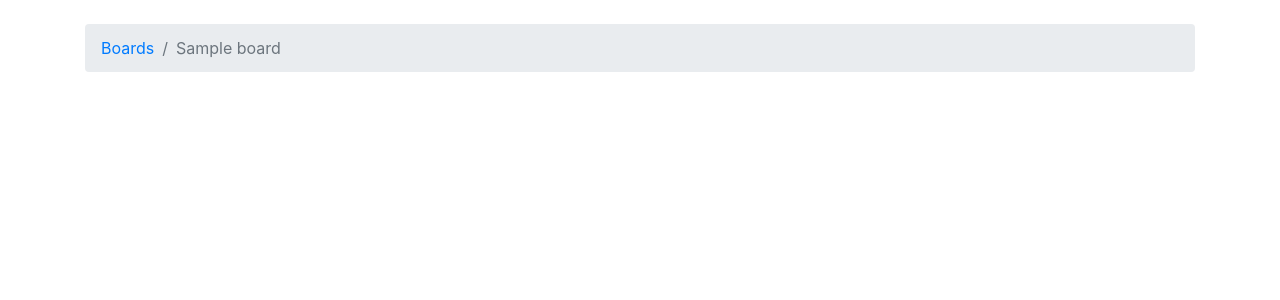
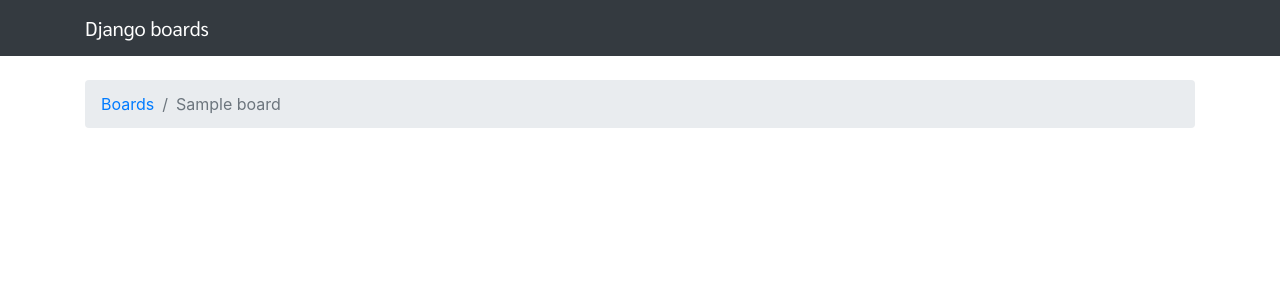
Before and after one commit to ni8mr/test_project, a Django app: page /boards/1/ in a window 1280 px wide. Shown: the top 300 px of the page. Run offline with Django 3.2, Linux system fonts and the light colour scheme; tables that the repository leaves empty hold one stand-in row (values such as "Sample post"); some libraries are stand-ins or nearby versions.

Commit message:
Add template inheritance.

```diff
--- /dev/null
+++ b/static/css/app.css
@@ -0,0 +1,3 @@
+.navbar-brand {
+  font-family: 'Sarabun', sans-serif;
+}
--- /dev/null
+++ b/templates/base.html
@@ -0,0 +1,28 @@
+{% load static %}
+<!DOCTYPE html>
+<html>
+<head>
+    <meta charset="utf-8">
+    <title>{% block title %}Django boards{% endblock %}</title>
+    <link href="https://fonts.googleapis.com/css?family=Sarabun" rel="stylesheet">
+    <link rel="stylesheet" href="{% static 'css/bootstrap.min.css' %}">
+    <link rel="stylesheet" href="{% static 'css/app.css' %}">
+</head>
+<body>
+
+<nav class="navbar navbar-expand-lg navbar-dark bg-dark">
+    <div class="container">
+        <a class="navbar-brand" href="{% url 'home' %}">Django boards</a>
+    </div>
+</nav>
+
+<div class="container">
+    <ol class="breadcrumb my-4">
+        {% block breadcrumb %}
+        {% endblock %}
+    </ol>
+    {% block content %}
+    {% endblock %}
+</div>
+</body>
+</html>
--- a/templates/topics.html
+++ b/templates/topics.html
@@ -1,17 +1,13 @@
-{% load static %}
-<!DOCTYPE html>
-<html>
-<head>
-    <meta charset="utf-8">
-    <title>{{ board.name }}</title>
-    <link rel="stylesheet" href="{% static 'css/bootstrap.min.css' %}">
-</head>
-<body>
-<div class="container">
-    <ol class="breadcrumb my-4">
-        <li class="breadcrumb-item"><a href="{% url 'home' %}">Boards</a></li>
-        <li class="breadcrumb-item active">{{ board.name }}</li>
-    </ol>
-</div>
-</body>
-</html>
+{% extends 'base.html' %}
+
+{% block title %}
+    {{ board.name }} - {{ block.super }}
+{% endblock %}
+
+{% block breadcrumb %}
+    <li class="breadcrumb-item"><a href="{% url 'home' %}">Boards</a></li>
+    <li class="breadcrumb-item active">{{ board.name }}</li>
+{% endblock %}
+
+{% block content %}
+{% endblock %}
```
Also changed, not shown: templates/home.html (+7 -16 lines).
